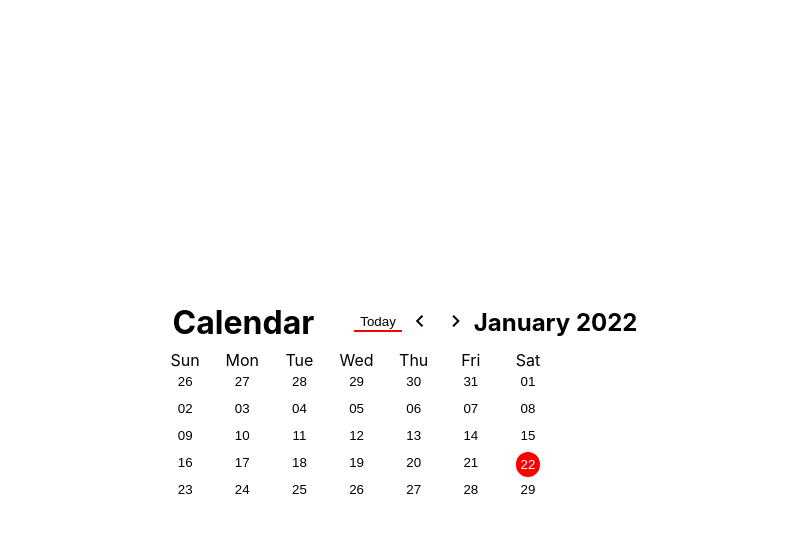
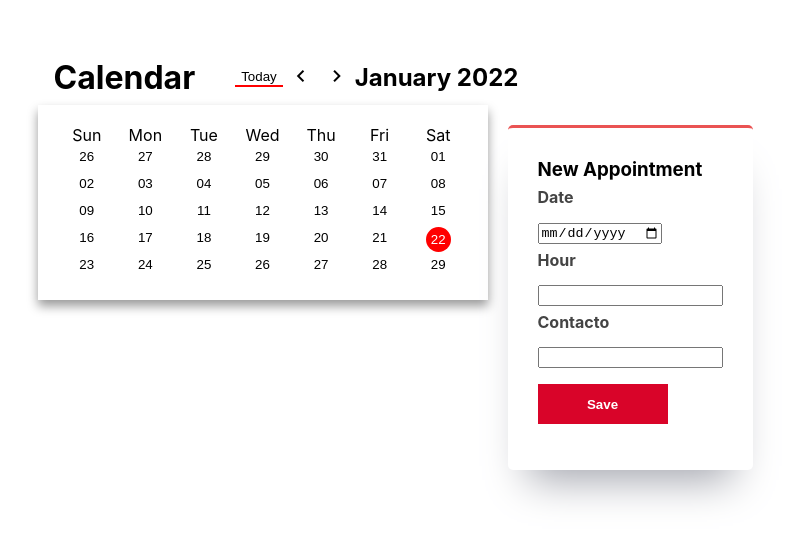
Before and after one commit to ethanial1/DancingWithDeath_Front, a React (Create React App) app: page / in a window 1280 px wide. Shown: the top 542 px of the page, without its empty margins (235-1022 px from the left). Built offline with nearby package versions, Linux system fonts and the light colour scheme.

Commit message:
Estilos de los componentes

```diff
--- a/src/App.js
+++ b/src/App.js
@@ -1,5 +1,7 @@
 import React, { useContext, useEffect, useState } from "react";
+import CreateAppointment from "./components/Appointment/CreateAppointment";
 import CalendarHeader from "./components/CalendarHeader/CalendarHeader";
+import HoursContainer from "./components/Hours/HoursContainer";
 import Month from "./components/Month/Month";
 import GLOBAL_CONTEXT from "./context/GlobalContext";
 import { getMonth } from "./helpers/utils";
@@ -7,7 +9,7 @@ import { getMonth } from "./helpers/utils";
 
 function App() {
   const [currentMonth, setCurrentMonth] = useState(getMonth());
-  const { monthIndex, date } = useContext(GLOBAL_CONTEXT);
+  const { monthIndex, fecha } = useContext(GLOBAL_CONTEXT);
 
   useEffect(() => {
     setCurrentMonth(getMonth(monthIndex));
@@ -17,11 +19,16 @@ function App() {
 
   return (
     <div className="App">
-      <div>
+      <div className="vista">
         <CalendarHeader />
-        <div>
-          <Month month={currentMonth}/>
+        <div className="container_row">
+          <div>
+            <Month month={currentMonth}/>
+            <HoursContainer fecha={fecha}/>
+          </div>
+          <CreateAppointment />
         </div>
+
       </div>
     </div>
   );
--- /dev/null
+++ b/src/components/Appointment/Appointment.module.css
@@ -0,0 +1,28 @@
+.box {
+    height: 100%;
+    border-radius: 5px;
+    box-shadow: 0px 30px 40px -20px hsl(229, 6%, 66%);
+    padding: 30px;
+    margin: 20px;
+    border-top: 3px solid hsl(0, 78%, 62%);
+}
+
+.btn {
+    min-width: 130px;
+    height: 40px;
+    color: #fff;
+    padding: 5px 10px;
+    font-weight: bold;
+    cursor: pointer;
+    transition: all 0.3s ease;
+    position: relative;
+    display: inline-block;
+    outline: none;
+    border: 2px solid #d90429;
+    background: #d90429;
+    margin-top: 1rem;
+}
+.btn:hover {
+    background: #fff;
+    color: #d90429
+}
--- a/src/components/Appointment/CreateAppointment.jsx
+++ b/src/components/Appointment/CreateAppointment.jsx
@@ -1,7 +1,48 @@
-import React from 'react';
+import React, { useState } from 'react';
+import st from './Appointment.module.css'
 
 const CreateAppointment = () => {
-  return <div></div>;
+
+  const [form, setForm] = useState({fecha: "", hora: "", contacto: ""});
+
+  const handleChange = (e) => {
+    setForm({
+        ...form,
+        [e.target.name]: e.target.value
+    })
+}
+
+  const handleSumbit = (e) => {
+    e.preventDefault();
+
+    if(!form.artist || !form.song) {
+        alert("Datos incompletos")
+        return;
+    }
+
+    setForm({fecha: "", hora: "", contacto: ""});
+  }
+
+  return (
+    <div className={st.box}>
+      <h3>New Appointment</h3>
+      <form>
+        <div>
+          <label htmlFor="fecha">Date</label>
+          <input type="date" id='fecha' name='fecha'/>
+        </div>
+        <div>
+          <label htmlFor="hora">Hour</label>
+         <input type="text" name="hour" id="hour" />
+        </div>
+        <div>
+          <label htmlFor="contacto">Contacto</label>
+          <input type="text" name="contacto" id="contacto" />
+        </div>
+        <input type="submit" value="Save" className={st.btn}/>
+      </form>
+    </div>
+  )
 };
 
 export default CreateAppointment;
--- a/src/components/CalendarHeader/CalendarHeader.module.css
+++ b/src/components/CalendarHeader/CalendarHeader.module.css
@@ -2,6 +2,7 @@
     display: flex;
     align-items: center;
     padding: 0.5rem 1rem;
+    margin-top: 50px;
 }
 
 .calendar_header > h1 {
--- a/src/components/Day/Day.jsx
+++ b/src/components/Day/Day.jsx
@@ -1,13 +1,22 @@
-import React from 'react';
+import React, { useContext } from 'react';
 import dayjs from 'dayjs';
+import GLOBAL_CONTEXT from '../../context/GlobalContext';
 
 const Day = ({day}) => {
+
+    const { setFecha } = useContext(GLOBAL_CONTEXT);
 
     const getCurrentDay = () => {
         return day.format('DD-MM-YY') === dayjs().format('DD-MM-YY') ? 'current_day' : '';
     }
 
-    const setDateSelected = () => {}
+    const setDateSelected = () => {
+        setFecha({
+            month: day.get('month') + 1,
+            day: day.get('date'),
+            year: day.get('year')
+        })
+    }
 
     return (
         <div>
--- /dev/null
+++ b/src/components/Hours/HourCard.jsx
@@ -0,0 +1,12 @@
+import React from 'react';
+import st from './Hours.module.css';
+
+const HourCard = ({hora}) => {
+    return (
+        <div className={st.card}>
+            <span className="card__title">{hora}</span>
+        </div>
+    )
+};
+
+export default HourCard;
--- /dev/null
+++ b/src/components/Hours/Hours.module.css
@@ -0,0 +1,21 @@
+.contenedor {
+    height: 500px;
+    width: 300px;
+    overflow: scroll;
+}
+
+
+.card {
+    margin: 20px;
+    padding: 20px;
+    width:  200px;
+    text-align: center;
+    border-radius: 10px;
+    box-shadow: 0px 6px 10px rgba(0, 0, 0, 0.25);
+    transition: all 0.2s;
+}
+
+.card:hover {
+    box-shadow: 0px 6px 10px rgba(0, 0, 0, 0.4);
+    transform: scale(1.01);
+  }
--- /dev/null
+++ b/src/components/Hours/HoursContainer.jsx
@@ -0,0 +1,48 @@
+import React, { useEffect, useState } from 'react';
+import HourCard from './HourCard';
+
+import st from './Hours.module.css'
+
+const HoursContainer = ({fecha}) => {
+
+    const [horas, setHoras] = useState([]);
+    const [loading, setLoading] = useState(false);
+    const [error, setError] = useState(null);
+
+    useEffect(() => {
+        const requestHours = async() => {
+            setLoading(true);
+            try {
+                let res = await fetch(`https://api-death.herokuapp.com/api/cita/${fecha.month}/${fecha.day}/${fecha.year}?filtrar=true`);
+
+                if(!res.ok) {
+                    let err = new Error("Error en la petición Fetch");
+                    err.status = res.status || '00';
+                    err.statusText = res.statusText || "Ocurrio un error";
+                    throw err;
+                }
+
+                let json = await res.json()
+
+                setHoras(json.data)
+
+            } catch (error) {
+                setError(error);
+            } finally {
+                setLoading(false);
+            }
+        }
+      fecha.hasOwnProperty("month") && requestHours()
+    }, [fecha]);
+
+    return (
+        <div className={st.contenedor}>
+            {
+                !loading ? horas.map((hora, index) => <HourCard key={index} hora={hora}/>) : <div>cargando</div>
+            }
+            {error && <div>Ocurrio un error</div>}
+        </div>
+    )
+};
+
+export default HoursContainer;
--- a/src/components/Month/Month.module.css
+++ b/src/components/Month/Month.module.css
@@ -1,6 +1,8 @@
 .container {
-    width: 400px;
+    width: 450px;
     text-align: center;
+    padding: 20px;
+    box-shadow: 0px 6px 10px rgba(0, 0, 0, 0.4);
 }
 
 .container_month {
--- a/src/context/ContextApp.js
+++ b/src/context/ContextApp.js
@@ -3,11 +3,11 @@ import GLOBAL_CONTEXT from './GlobalContext';
 import dayjs from 'dayjs';
 
 const ContextApp = (props) => {
-
     const [monthIndex, setMonthIndex] = useState(dayjs().month());
+    const [fecha, setFecha] = useState({});
 
     return (
-        <GLOBAL_CONTEXT.Provider value={{monthIndex, setMonthIndex}}>
+        <GLOBAL_CONTEXT.Provider value={{monthIndex, setMonthIndex, fecha, setFecha}}>
             {props.children}
         </GLOBAL_CONTEXT.Provider>
     )
--- a/src/context/GlobalContext.js
+++ b/src/context/GlobalContext.js
@@ -2,10 +2,10 @@ import React from "react";
 
 const  GLOBAL_CONTEXT = React.createContext(
     {
-        date: "",
+        fecha: {},
         monthIndex: 0,
         setMonthIndex: (index) => {},
-        setDate: (date) => {}
+        setFecha: (date) => {}
     }
 )
 
--- a/src/index.css
+++ b/src/index.css
@@ -43,3 +43,30 @@ ul {
   align-items: center;
   justify-content: center;
 }
+
+.container_row {
+  display: flex;
+}
+
+.vista {
+  height: 100%;
+}
+
+form {
+  margin-bottom: 1rem;
+}
+
+label {
+  padding: 0.5rem 0;
+  margin: 0 0 0.5rem 0;
+  display: block;
+  color: #444;
+  font-weight: bold;
+  line-height: 1;
+  cursor: pointer;
+}
+
+
+
+
+/**/
```
